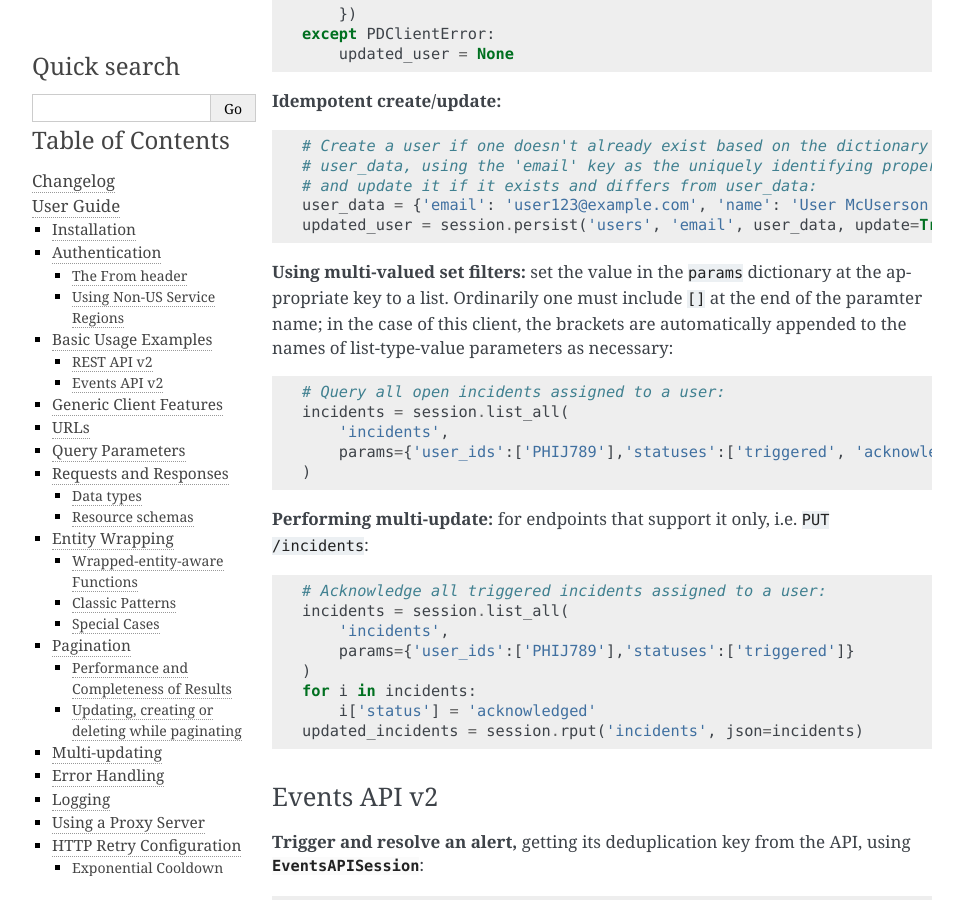
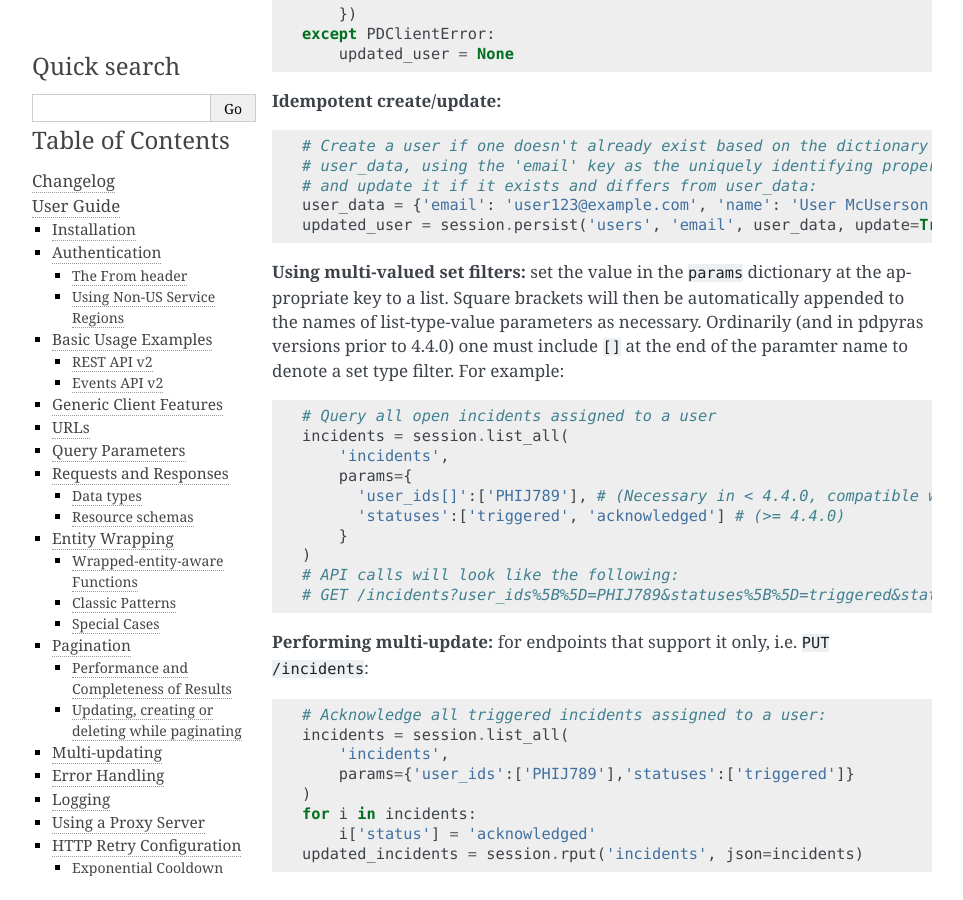
Before and after one commit to PagerDuty/pdpyras, a Sphinx documentation site: the page built from sphinx/source/user_guide.rst, in a window 1280 px wide and 900 px high, scrolled down 3094 px. Shown: the whole window, without its empty margins (148-1111 px from the left). Built offline with Sphinx 7.4.7, drawn with Linux system fonts in a browser that asks for light colours.

Commit message:
Improve multi-valued set filtering example/docs

```diff
--- a/sphinx/source/user_guide.rst
+++ b/sphinx/source/user_guide.rst
@@ -171,18 +171,25 @@ matching a string using the ``query`` parameter on an index endpoint:
     user_data = {'email': 'user123@example.com', 'name': 'User McUserson'}
     updated_user = session.persist('users', 'email', user_data, update=True)
 
-**Using multi-valued set filters:** set the value in the ``params`` dictionary at
-the appropriate key to a list. Ordinarily one must include ``[]`` at the end of the paramter
-name; in the case of this client, the brackets are automatically appended to
-the names of list-type-value parameters as necessary:
+**Using multi-valued set filters:** set the value in the ``params`` dictionary
+at the appropriate key to a list. Square brackets will then be automatically
+appended to the names of list-type-value parameters as necessary. Ordinarily
+(and in pdpyras versions prior to 4.4.0) one must include ``[]`` at the end of
+the paramter name to denote a set type filter. For example:
 
 .. code-block:: python
 
-    # Query all open incidents assigned to a user:
+    # Query all open incidents assigned to a user
     incidents = session.list_all(
         'incidents',
-        params={'user_ids':['PHIJ789'],'statuses':['triggered', 'acknowledged']}
+        params={
+          'user_ids[]':['PHIJ789'], # (Necessary in < 4.4.0, compatible with >= 4.4.0)
+          'statuses':['triggered', 'acknowledged'] # (>= 4.4.0)
+        }
     )
+    # API calls will look like the following:
+    # GET /incidents?user_ids%5B%5D=PHIJ789&statuses%5B%5D=triggered&statuses%5B%5D=acknowledged&offset=0&limit=100
+
 
 **Performing multi-update:** for endpoints that support it only, i.e. ``PUT /incidents``:
 
```
